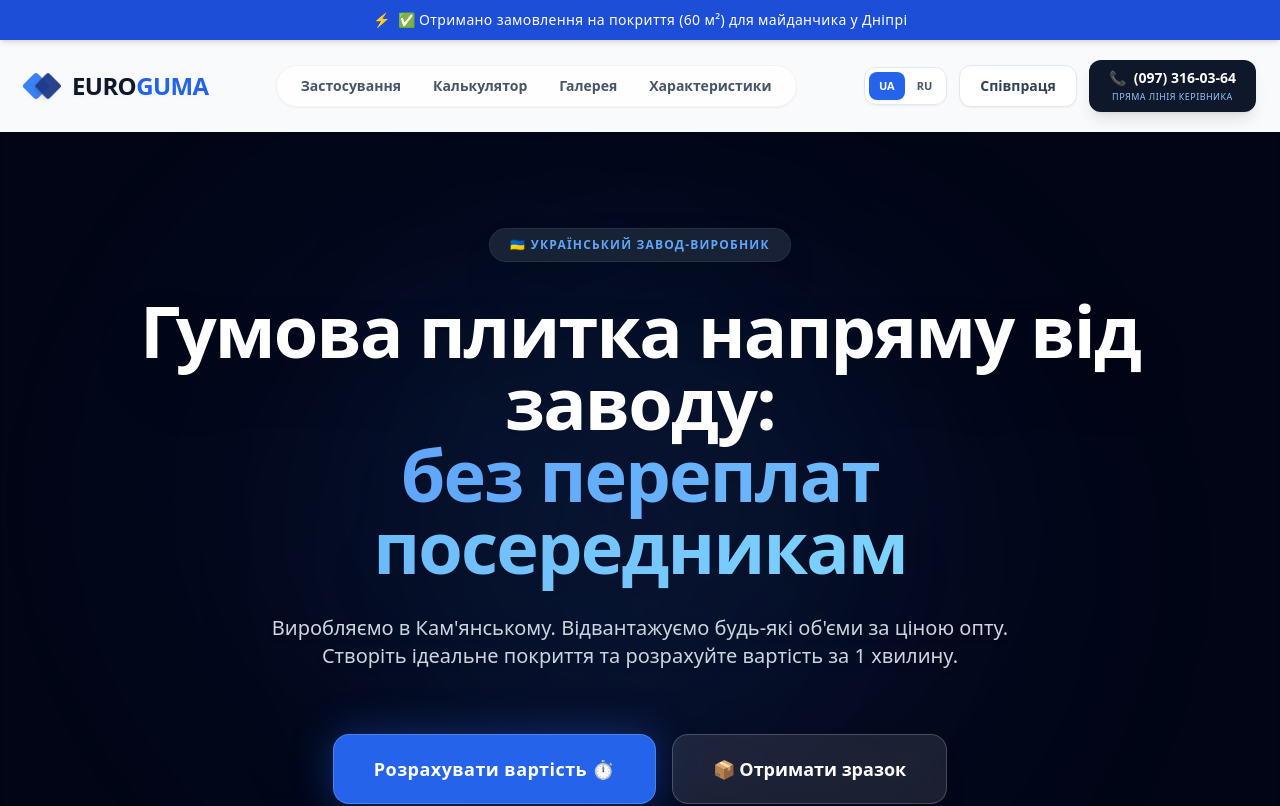
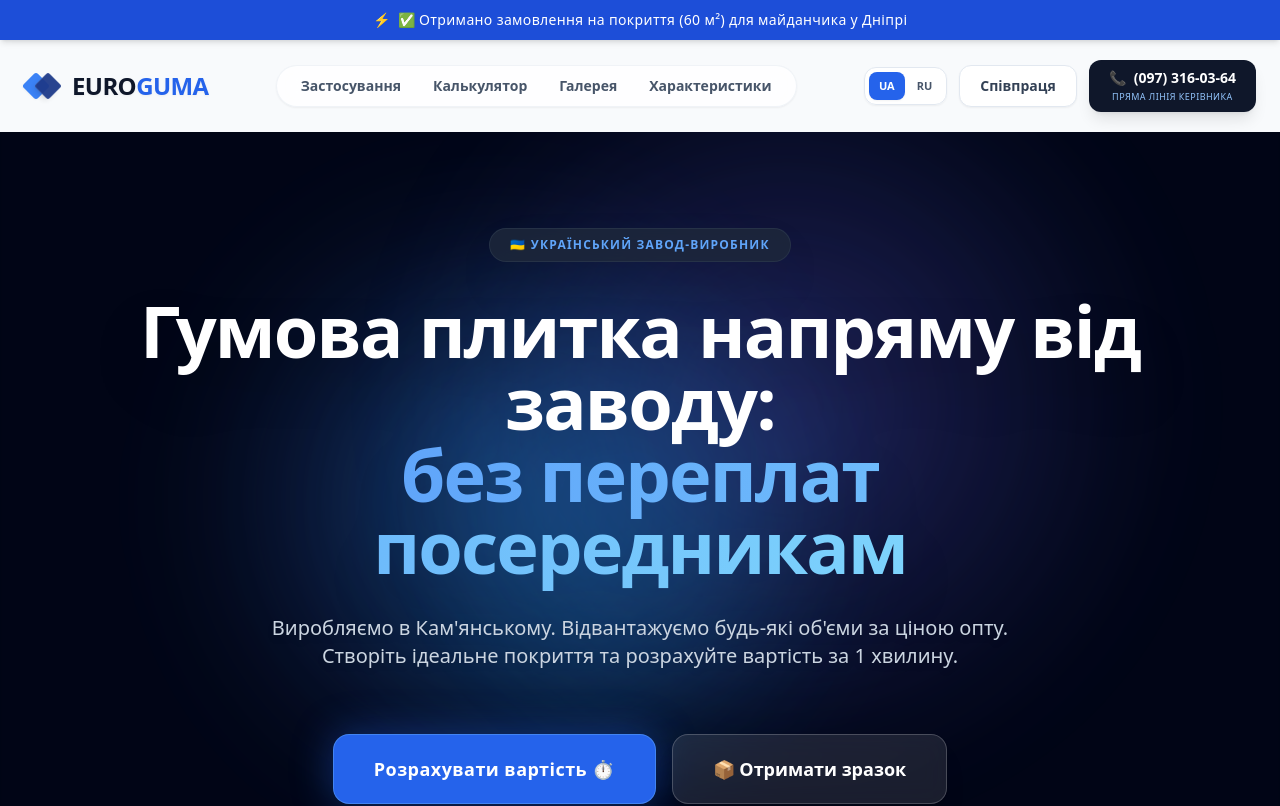
Before and after one commit to alex-calc/euroguma, a React (Vite) app: page / in a window 1280 px wide. Shown: the top 806 px of the page. Built offline with nearby package versions, Linux system fonts and the light colour scheme.

Commit message:
fix: adjust Aurora effect visibility and overlay

```diff
--- a/src/App.tsx
+++ b/src/App.tsx
@@ -400,10 +400,10 @@ export default function App() {
 
       {/* 🚀 HERO */}
       <section className="relative w-full pt-8 pb-8 md:pt-20 md:pb-32 px-4 text-center md:min-h-[75vh] flex flex-col justify-center border-b border-slate-900 overflow-hidden bg-slate-950">
-        <div className="aurora-bg z-0">
+        <div className="absolute inset-0 w-full h-full aurora-bg z-0 pointer-events-none">
           <div className="aurora-blob"></div>
         </div>
-        <div className="absolute inset-0 z-0 bg-slate-950/40 backdrop-blur-[2px]"></div>
+        <div className="absolute inset-0 z-0 bg-slate-950/20 backdrop-blur-[1px] pointer-events-none"></div>
 
         <div className="relative z-10 max-w-5xl mx-auto space-y-8 mt-4">
           <div className="inline-flex items-center gap-2 bg-slate-800/80 backdrop-blur-md text-blue-400 px-5 py-2 rounded-full text-xs font-black border border-slate-700/50 uppercase tracking-widest shadow-2xl">
--- a/src/index.css
+++ b/src/index.css
@@ -10,23 +10,25 @@
 
 /* Aurora Animation Background */
 @keyframes aurora-1 {
-  0%, 100% { top: 0; left: 0; }
-  50% { top: -10%; left: 10%; }
+  0%, 100% { top: -10%; left: -10%; }
+  50% { top: 10%; left: 20%; }
 }
 
 @keyframes aurora-2 {
-  0%, 100% { bottom: 0; right: 0; }
-  50% { bottom: -10%; right: 10%; }
+  0%, 100% { bottom: -10%; right: -10%; }
+  50% { bottom: 20%; right: 10%; }
 }
 
 @keyframes aurora-3 {
   0%, 100% { top: 50%; left: 50%; transform: translate(-50%, -50%) rotate(0deg); }
-  50% { top: 45%; left: 55%; transform: translate(-50%, -50%) rotate(180deg); }
+  50% { top: 40%; left: 40%; transform: translate(-50%, -50%) rotate(180deg); }
 }
 
 .aurora-bg {
   position: absolute;
   inset: 0;
+  width: 100%;
+  height: 100%;
   overflow: hidden;
   background-color: #020617; /* slate-950 */
 }
@@ -36,33 +38,33 @@
 .aurora-bg .aurora-blob {
   content: "";
   position: absolute;
-  filter: blur(90px);
-  opacity: 0.5;
+  filter: blur(60px);
+  opacity: 0.8;
   border-radius: 50%;
-  animation-duration: 25s;
+  animation-duration: 20s;
   animation-iteration-count: infinite;
   animation-timing-function: ease-in-out;
 }
 
 .aurora-bg::before {
-  width: 65vw;
-  height: 65vw;
-  background: radial-gradient(circle, rgba(59,130,246,0.3) 0%, rgba(30,58,138,0) 70%); /* blue-500 */
+  width: 50vw;
+  height: 50vw;
+  background: radial-gradient(circle, rgba(59,130,246,0.6) 0%, rgba(30,58,138,0) 70%); /* blue-500 */
   animation-name: aurora-1;
 }
 
 .aurora-bg::after {
-  width: 70vw;
-  height: 70vw;
-  background: radial-gradient(circle, rgba(99,102,241,0.25) 0%, rgba(49,46,129,0) 70%); /* indigo-500 */
+  width: 60vw;
+  height: 60vw;
+  background: radial-gradient(circle, rgba(99,102,241,0.5) 0%, rgba(49,46,129,0) 70%); /* indigo-500 */
   animation-name: aurora-2;
   animation-delay: -5s;
 }
 
 .aurora-bg .aurora-blob {
-  width: 50vw;
-  height: 50vw;
-  background: radial-gradient(circle, rgba(14,165,233,0.2) 0%, rgba(8,47,73,0) 70%); /* sky-500 */
+  width: 40vw;
+  height: 40vw;
+  background: radial-gradient(circle, rgba(14,165,233,0.6) 0%, rgba(8,47,73,0) 70%); /* sky-500 */
   animation-name: aurora-3;
   animation-delay: -10s;
 }
```
